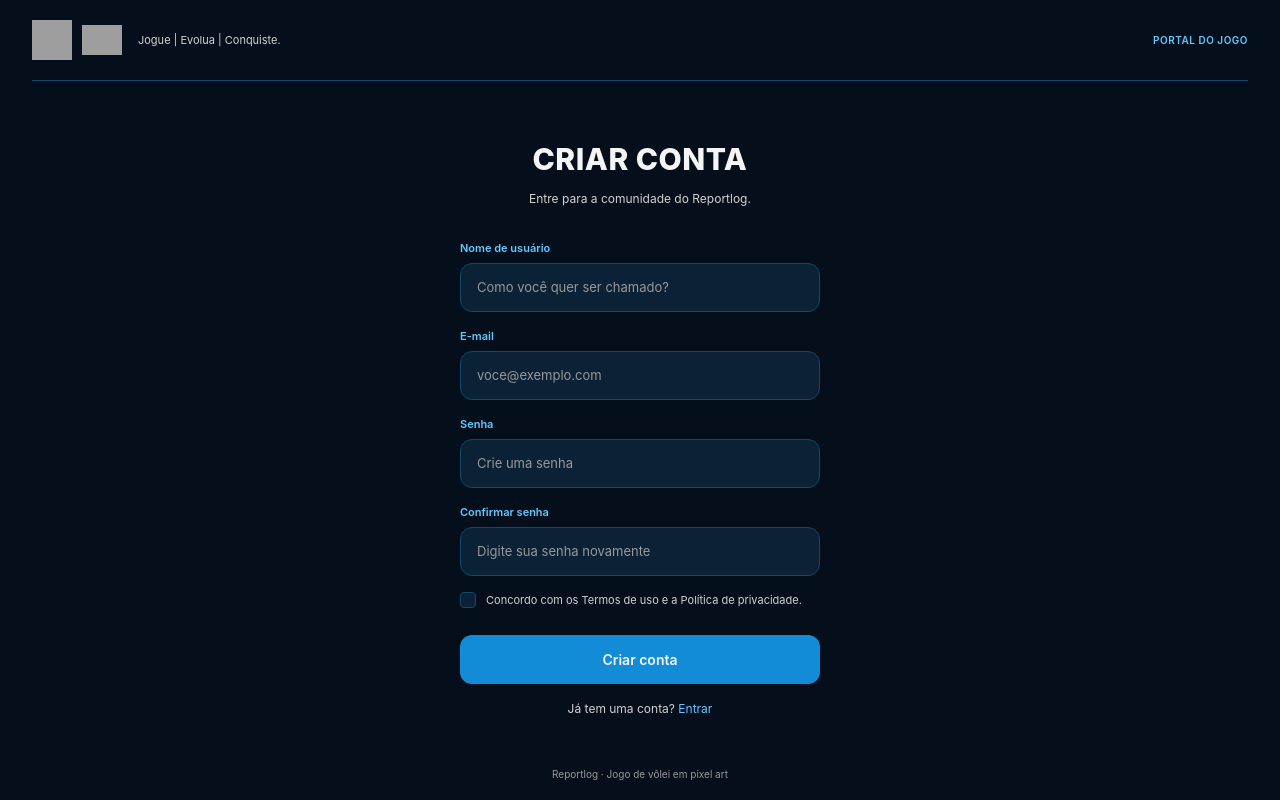
After one commit to LucasBiasiLB/ReportLog_Web, a PHP site: page /tabs/criar-conta.html in a window 1280 px wide. The commit adds this page. Run offline with PHP 8.4, Linux system fonts and the light colour scheme; grey boxes are pictures that could not be loaded.

Commit message:
telas de login e criar conta

```diff
--- a/assets/css/styles.css
+++ b/assets/css/styles.css
@@ -1130,3 +1130,254 @@ img {
         margin: 0 auto;
     }
 }
+
+/* ====================================================== */
+/* ========== CARDS CRIADOS PELO JS (cartoes.js) ======== */
+/* ====================================================== */
+
+/* Lista de sugestões: um card embaixo do outro */
+.sugestoes-cartoes {
+    display: flex;
+    flex-direction: column;
+    gap: 14px;
+}
+
+/* Avatar com a inicial do autor (enquanto não há foto) */
+.avatar-inicial {
+    display: grid;
+    place-items: center;
+    background: var(--azul-ativo);
+    color: var(--branco);
+    font-size: 14px;
+    font-weight: 700;
+}
+
+/* Botão de curtir já curtido: coração preenchido */
+.curtir.curtido .icone {
+    fill: currentColor;
+}
+
+/* Cards sem imagem: bloco azul no lugar da foto */
+.cartao-foto-vazia,
+.destaque-sem-imagem {
+    background: linear-gradient(135deg, #0b3a5e, #0a2136 70%);
+}
+
+.vazio {
+    padding: 24px;
+    text-align: center;
+    color: var(--cinza);
+    border: 1px dashed var(--borda);
+    border-radius: var(--raio);
+}
+
+/* ====================================================== */
+/* ========== TELAS DE LOGIN E CRIAR CONTA ============== */
+/* ====================================================== */
+/* Estas telas não têm menu lateral, por isso usam a classe "auth" no body */
+
+.auth-pagina {
+    min-height: 100vh;
+    display: flex;
+    flex-direction: column;
+    padding: 0 32px;
+}
+
+/* Topo: marca à esquerda, link à direita, linha embaixo */
+.auth-topo {
+    display: flex;
+    align-items: center;
+    justify-content: space-between;
+    gap: 16px;
+    padding: 20px 0;
+    border-bottom: 1px solid var(--borda);
+}
+
+.auth-marca {
+    display: flex;
+    align-items: center;
+    gap: 10px;
+}
+
+.auth-frase {
+    margin-left: 6px;
+    font-size: 11px;
+    color: var(--texto);
+}
+
+.auth-portal {
+    font-size: 10px;
+    font-weight: 600;
+    letter-spacing: 0.5px;
+    color: var(--azul-claro);
+}
+
+.auth-portal:hover {
+    text-decoration: underline;
+}
+
+/* Conteúdo centralizado */
+.auth-principal {
+    flex: 1;
+    display: flex;
+    flex-direction: column;
+    align-items: center;
+    padding: 56px 0 32px;
+}
+
+.auth-titulo {
+    font-size: 30px;
+    font-weight: 800;
+    letter-spacing: 0.5px;
+    color: var(--branco);
+}
+
+.auth-subtitulo {
+    margin-top: 8px;
+    font-size: 12px;
+    color: var(--texto);
+    text-align: center;
+}
+
+.auth-form {
+    display: flex;
+    flex-direction: column;
+    gap: 16px;
+    width: 100%;
+    max-width: 360px;
+    margin-top: 32px;
+}
+
+/* Campo: rótulo azul pequeno + caixa de texto */
+.auth-campo {
+    display: flex;
+    flex-direction: column;
+    gap: 6px;
+}
+
+.auth-campo span {
+    font-size: 11px;
+    font-weight: 600;
+    color: var(--azul-claro);
+}
+
+.auth-campo input {
+    padding: 14px 16px;
+    border: 1px solid var(--borda);
+    border-radius: 12px;
+    background: var(--cartao);
+    color: var(--branco);
+    font: inherit;
+    font-size: 13px;
+}
+
+.auth-campo input::placeholder {
+    color: var(--cinza);
+}
+
+.auth-campo input:focus {
+    outline: 0;
+    border-color: var(--azul);
+}
+
+/* Checkbox dos termos */
+.auth-termos {
+    display: flex;
+    align-items: center;
+    gap: 10px;
+    font-size: 11px;
+    color: var(--texto);
+    cursor: pointer;
+}
+
+.auth-termos input {
+    appearance: none;
+    width: 16px;
+    height: 16px;
+    flex-shrink: 0;
+    border: 1px solid var(--borda);
+    border-radius: 4px;
+    background: var(--cartao);
+    cursor: pointer;
+}
+
+.auth-termos input:checked {
+    background: var(--azul);
+    border-color: var(--azul);
+    box-shadow: inset 0 0 0 3px var(--cartao);
+}
+
+.auth-termos input:focus-visible,
+.botao-contorno:focus-visible {
+    outline: 2px solid var(--azul-claro);
+    outline-offset: 2px;
+}
+
+/* Botão principal (usa .botao + .botao-largo que já existem) */
+.auth-entrar {
+    margin-top: 10px;
+    padding: 14px 20px;
+    border-radius: 12px;
+    font-size: 14px;
+}
+
+.auth-link-centro {
+    align-self: center;
+    font-size: 12px;
+    color: var(--texto);
+}
+
+.auth-link-centro:hover {
+    text-decoration: underline;
+}
+
+/* Botão só com contorno (Criar conta, na tela de login) */
+.botao-contorno {
+    align-self: center;
+    margin-top: 8px;
+    padding: 12px 56px;
+    border: 1px solid var(--branco);
+    border-radius: 12px;
+    color: var(--branco);
+    font-size: 13px;
+    font-weight: 600;
+    transition: background 0.2s;
+}
+
+.botao-contorno:hover {
+    background: rgba(255, 255, 255, 0.08);
+}
+
+.auth-troca {
+    text-align: center;
+    font-size: 12px;
+}
+
+.auth-troca a {
+    color: var(--azul-claro);
+}
+
+.auth-troca a:hover {
+    text-decoration: underline;
+}
+
+.auth-rodape {
+    padding: 14px 0 18px;
+    text-align: center;
+    font-size: 10px;
+    color: var(--cinza);
+}
+
+@media (max-width: 600px) {
+    .auth-pagina {
+        padding: 0 18px;
+    }
+
+    .auth-frase {
+        display: none;
+    }
+
+    .auth-principal {
+        padding-top: 36px;
+    }
+}
--- /dev/null
+++ b/tabs/criar-conta.html
@@ -0,0 +1,65 @@
+<!DOCTYPE html>
+<html lang="pt-BR">
+<head>
+    <meta charset="UTF-8">
+    <meta name="viewport" content="width=device-width, initial-scale=1.0">
+    <title>ReportLog | Criar conta</title>
+    <link rel="stylesheet" href="../assets/css/styles.css">
+</head>
+<body class="auth">
+
+    <div class="auth-pagina">
+
+        <header class="auth-topo">
+            <div class="auth-marca">
+                <img src="../assets/image/logo.png" alt="" class="marca-logo">
+                <img src="../assets/image/reportlog_escrita.png" alt="ReportLog" class="marca-nome">
+                <p class="auth-frase">Jogue | Evolua | Conquiste.</p>
+            </div>
+            <a href="#" class="auth-portal">PORTAL DO JOGO</a>
+        </header>
+
+        <!-- ========== formulário no centro ========== -->
+        <main class="auth-principal">
+            <h1 class="auth-titulo">CRIAR CONTA</h1>
+            <p class="auth-subtitulo">Entre para a comunidade do Reportlog.</p>
+
+            <!-- Ainda sem função (onsubmit="return false" impede o envio) -->
+            <form class="auth-form" id="form-criar-conta" onsubmit="return false;">
+
+                <label class="auth-campo">
+                    <span>Nome de usuário</span>
+                    <input type="text" name="usuario" placeholder="Como você quer ser chamado?" autocomplete="username">
+                </label>
+
+                <label class="auth-campo">
+                    <span>E-mail</span>
+                    <input type="email" name="email" placeholder="voce@exemplo.com" autocomplete="email">
+                </label>
+
+                <label class="auth-campo">
+                    <span>Senha</span>
+                    <input type="password" name="senha" placeholder="Crie uma senha" autocomplete="new-password">
+                </label>
+
+                <label class="auth-campo">
+                    <span>Confirmar senha</span>
+                    <input type="password" name="confirmar" placeholder="Digite sua senha novamente" autocomplete="new-password">
+                </label>
+
+                <label class="auth-termos">
+                    <input type="checkbox" name="termos">
+                    <span>Concordo com os Termos de uso e a Política de privacidade.</span>
+                </label>
+
+                <button type="submit" class="botao botao-largo auth-entrar">Criar conta</button>
+
+                <p class="auth-troca">Já tem uma conta? <a href="login.html">Entrar</a></p>
+            </form>
+        </main>
+
+        <footer class="auth-rodape">Reportlog · Jogo de vôlei em pixel art</footer>
+    </div>
+
+</body>
+</html>
```
Also changed, not shown: tabs/login.html (added, +52 -0 lines).
